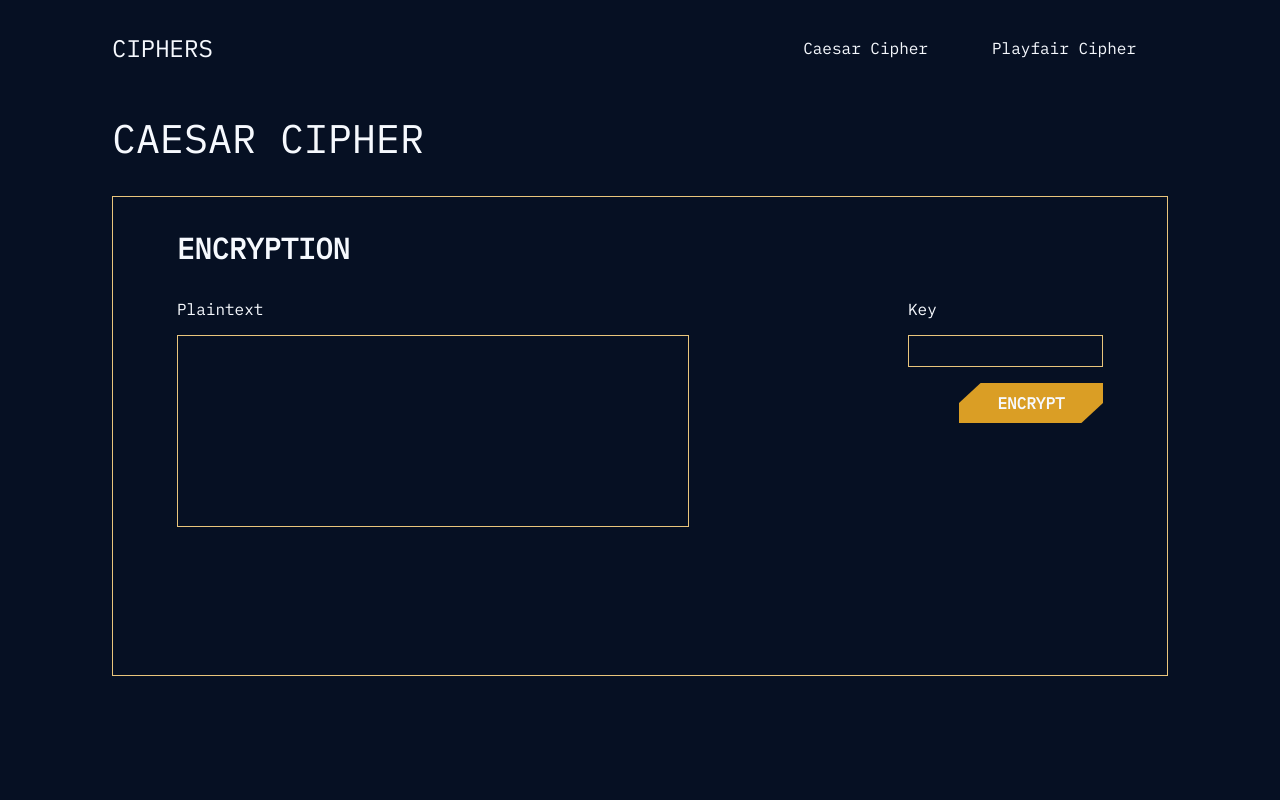
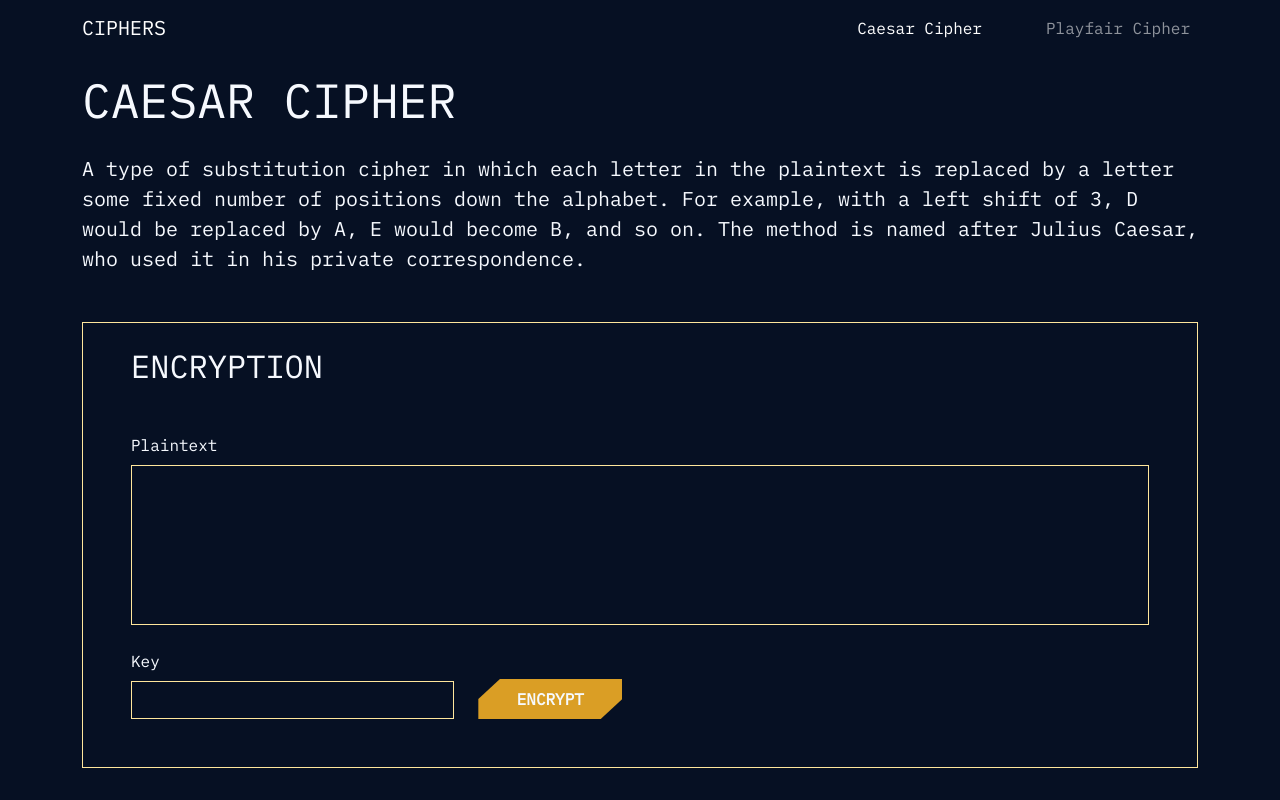
Before and after one commit to vascodes/infosec-ciphers, a website with bundled scripts: page index.html in a window 1280 px wide. Shown: the top 800 px of the page. Built offline with nearby package versions, Linux system fonts and the light colour scheme.

Commit message:
Add bootstrap.

```diff
--- a/index.html
+++ b/index.html
@@ -6,67 +6,95 @@
     <meta name="viewport" content="width=device-width, initial-scale=1.0">
     <title>InfoSec - Ciphers</title>
     <script type="module" src="index.js"></script>
+    <link href="https://cdn.jsdelivr.net/npm/bootstrap@5.3.0/dist/css/bootstrap.min.css" rel="stylesheet"
+        integrity="sha384-9ndCyUaIbzAi2FUVXJi0CjmCapSmO7SnpJef0486qhLnuZ2cdeRhO02iuK6FUUVM" crossorigin="anonymous">
+    <script src="https://cdn.jsdelivr.net/npm/bootstrap@5.3.0/dist/js/bootstrap.bundle.min.js"
+        integrity="sha384-geWF76RCwLtnZ8qwWowPQNguL3RmwHVBC9FhGdlKrxdiJJigb/j/68SIy3Te4Bkz"
+        crossorigin="anonymous"></script>
     <link rel="stylesheet" href="style.css">
 </head>
 
 <body>
+
+    <div class="container p-0">
+        <!-- NAVBAR -->
+        <nav class="navbar navbar-expand-lg mb-3" data-bs-theme="dark">
+            <div class="container-fluid">
+                <a class="navbar-brand" href="#">CIPHERS</a>
+                <button class="navbar-toggler" type="button" data-bs-toggle="collapse"
+                    data-bs-target="#navbarSupportedContent" aria-controls="navbarSupportedContent"
+                    aria-expanded="false" aria-label="Toggle navigation">
+                    <span class="navbar-toggler-icon"></span>
+                </button>
+                <div class="collapse navbar-collapse" id="navbarSupportedContent">
+                    <ul class="navbar-nav ms-auto mb-2 mb-lg-0">
+                        <li class="nav-item mx-auto mx-lg-5">
+                            <a class="nav-link active" aria-current="page" href="#">Caesar Cipher</a>
+                        </li>
+                        <li class="nav-item mx-auto">
+                            <a class="nav-link" href="#">Playfair Cipher</a>
+                        </li>
+                </div>
+            </div>
+        </nav>
+    </div>
+
     <div class="container">
-        <!-- NAVBAR -->
-        <nav id="main-nav">
-            <ul class="nav-ul">
-                <div class="nav-logo-container">
-                    <p id="nav-logo">CIPHERS</p>
+        <main>
+            <h1 class="display-5 text-uppercase">Caesar Cipher</h1>
+
+            <p id="about-text" class="lead mt-4">
+                A type of substitution cipher in which each letter in the plaintext is replaced by a
+                letter some fixed number of positions down the alphabet. For example, with a left shift of 3, D would be
+                replaced by A, E would become B, and so on. The method is named after Julius Caesar, who used it in his
+                private correspondence.
+            </p>
+
+            <!-- ENCRYPTION SECTION -->
+            <section id="section-encryption" class="mt-5 px-5 py-4 border border-warning-subtle">
+                <h2 class="text-uppercase mb-5">Encryption</h2>
+
+                <div class="mb-4">
+                    <label for="caesar-plaintext" class="form-label">Plaintext</label>
+                    <textarea name="plaintext"
+                        class="form-control bg-transparent text-white border-warning-subtle rounded-0 textarea-input"
+                        id="caesar-plaintext"></textarea>
                 </div>
-                <div class="nav-li-container">
-                    <li class="nav-li">Caesar Cipher</li>
-                    <li class="nav-li">Playfair Cipher</li>
-                </div>
-            </ul>
-        </nav>
 
-        <main>
-            <h1 class="main-heading">Caesar Cipher</h1>
-
-            <section id="section-encryption" class="cyberpunk-box">
-                <h2 class="section-heading">Encryption</h2>
-                <div class="flex-col-2">
-                    <div class="input-group">
-                        <label for="caesar-plaintext">Plaintext</label>
-                        <textarea name="plaintext" id="caesar-plaintext" class="textarea-input"></textarea>
+                <div class="mb-4 row">
+                    <div class="col-md-4">
+                        <label for="caesar-key" class="form-label">Key</label>
+                        <input type="number" class="form-control bg-transparent text-white border-warning-subtle rounded-0"
+                            id="caesar-key">
                     </div>
-
-                    <div class="input-group">
-                        <label for="caesar-key">Key</label>
-                        <input type="number" class="txt-number" name="key" id="caesar-key">
-                        <a href="#" id="btn-caesar-encrypt" class="btn-cyberpunk">ENCRYPT</a>
+                    <div class="col-md d-flex">
+                        <a href="#" id="btn-caesar-encrypt" class="btn-cyberpunk mt-4 align-self-end">ENCRYPT</a>
                     </div>
-
                 </div>
             </section>
 
-            <!-- <div id="caesar-cipher-container">
-                <div class="encode">
-                    <label for="caesar-plaintext">Plaintext</label>
-                    <input type="text" name="plaintext" id="caesar-plaintext">
+            <!-- DECRYPTION SECTION -->
+            <section id="section-decryption" class="mt-4 px-5 py-4 border border-warning-subtle">
+                <h2 class="text-uppercase mb-5">Decryption</h2>
 
-                    <label for="caesar-key">Key</label>
-                    <input type="number" name="key" id="caesar-key">
-
-                    <a href="#" id="btn-caesar-encrypt" class="btn-cyberpunk">ENCRYPT</a>
+                <div class="mb-4">
+                    <label for="caesar-ciphertext" class="form-label">Ciphertext</label>
+                    <textarea name="ciphertext"
+                        class="form-control bg-transparent text-white border-warning-subtle rounded-0 textarea-input"
+                        id="caesar-ciphertext"></textarea>
                 </div>
 
-                <br>
-
-                <div class="decode">
-                    <label for="caesar-ciphertext">Ciphertext</label>
-                    <input type="text" name="plaintext" id="caesar-ciphertext">
-
-                    <label for="caesar-key">Key</label>
-                    <input type="number" name="key" id="caesar-key">
-
-                    <a href="#" id="btn-caesar-decrypt" class="btn-cyberpunk">DECRYPT</a>
+                <div class="mb-4 row">
+                    <div class="col-md-3">
+                        <label for="caesar-key" class="form-label">Key</label>
+                        <input type="number" class="form-control bg-transparent text-white border-warning-subtle rounded-0"
+                            id="caesar-key">
+                    </div>
+                    <div class="col-md-9 d-flex">
+                        <a href="#" id="btn-caesar-decrypt" class="btn-cyberpunk mt-4 align-self-end">DECRYPT</a>
+                    </div>
                 </div>
-            </div> -->
+            </section>
 
             <p id="res"></p>
         </main>
--- a/style.css
+++ b/style.css
@@ -1,10 +1,4 @@
 @import url('https://fonts.googleapis.com/css2?family=IBM+Plex+Mono&display=swap');
-
-*{
-    padding: 0;
-    margin: 0;
-    box-sizing: border-box;
-}
 
 /* CSS VARIABLES */
 :root {
@@ -25,85 +19,16 @@ body {
     font-family: var(--font);
 }
 
-/* NAVBAR */
-#main-nav{
-    margin: 2rem 0rem 3rem 0rem;
-}
-
-#nav-logo{
-    font-size: 1.5rem;
-}
-
-.nav-ul{
-    display: flex;
-    justify-content: space-between;
-    align-items: center;
-    list-style: none;
-}
-
-.nav-li-container{
-    display: flex;
-}
-
-.nav-li{
-    margin: 0rem 2rem;
-}
-
-.main-heading{
-    font-size: 2.5rem;
-    font-weight: normal;
-    text-transform: uppercase;
-}
-
-.container{
-    margin: 0rem 7rem;
-}
-
-.flex-col-2{
-    display: flex;
-    justify-content: space-between;
-    width: 100%;
-}
-
-.cyberpunk-box{
-    margin-top: 2rem;
-    padding: 2rem 4rem;
-    border: 1px solid var(--primary);
-    width: 100%;
-    height: 60vh;
-}
-
-.section-heading{
-    font-size: 1.8rem;
-    text-transform: uppercase;
-    margin-bottom: 2rem;
-}
-
-.input-group{
-    display: flex;
-    flex-direction: column;
-    gap: 1rem;
+#section-decryption{
+    margin-top: 6rem !important;
 }
 
 .txt-number, .textarea-input{
-    background-color: rgba(255, 255, 255, 0);
-    padding: 0.5rem;
-    border: 1px solid var(--primary);
-    color: var(--text);
+    height: 10rem;
 }
 
 .textarea-input{
-    height: 12rem;
-    width: 40vw;
     resize: none;
-}
-
-.txt-number{
-    height: 2rem;
-}
-
-#section-encryption .btn-cyberpunk{
-    align-self: flex-end;
 }
 
 /* CYBERPUNK BUTTON */
```
